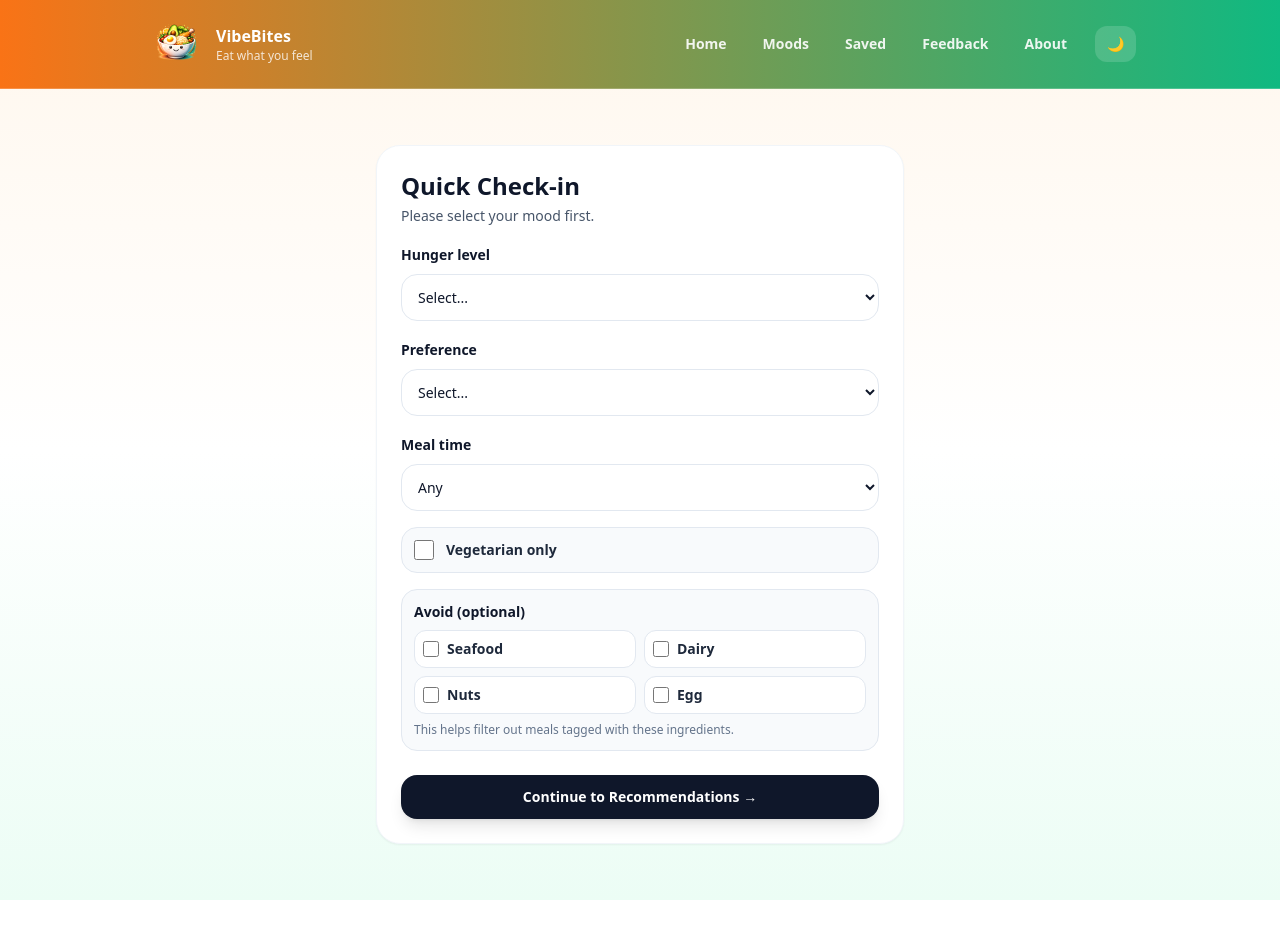
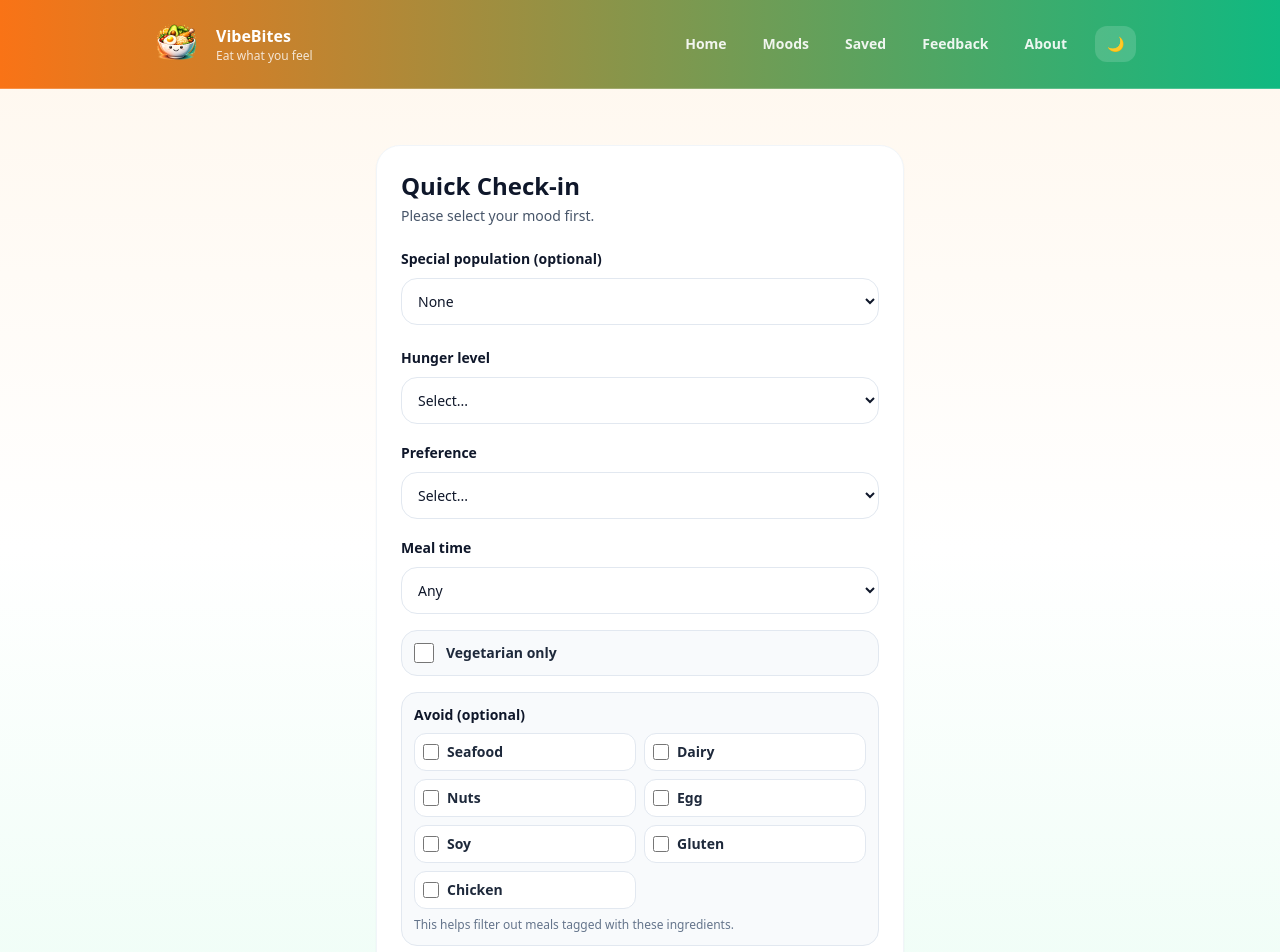
Before and after one commit to ZACERONEEE/vibebites, a React (Create React App) app in the folder frontend/: page /questions in a window 1280 px wide. Shown: the top 952 px of the page. Before the commit the page ends 900 px from the top, so only its background shows below. Built offline with nearby package versions, Linux system fonts and the light colour scheme.

Commit message:
Update frontend UI and logic

```diff
--- a/frontend/src/components/DisclaimerBox.jsx
+++ b/frontend/src/components/DisclaimerBox.jsx
@@ -1,18 +1,48 @@
+import { useState } from "react";
+
 export default function DisclaimerBox() {
+  const [open, setOpen] = useState(false);
+
   return (
-    <div
-      className="rounded-2xl border border-amber-200 bg-amber-50 p-4 text-sm text-amber-900
-                 dark:border-amber-500/30 dark:bg-amber-950/30 dark:text-amber-100"
-      role="note"
-      aria-label="Disclaimer"
-    >
-      <div className="font-extrabold">Important notice</div>
-      <div className="mt-1 leading-relaxed">
-        VibeBites provides general food suggestions based on your selections. It does not
-        provide medical advice, nutritional prescriptions, or mental health diagnosis/treatment.
-        Please consider allergies, existing conditions, and personal dietary needs. If you have
-        concerns, consult a qualified professional.
-      </div>
+    <div className="rounded-2xl border border-yellow-300 bg-yellow-50 p-4 text-sm text-yellow-900 dark:border-yellow-700 dark:bg-yellow-900/30 dark:text-yellow-100">
+      <p className="font-bold mb-1">Important Disclaimer</p>
+
+      <p className="mb-2">
+        VibeBites provides general food suggestions only and does not offer
+        medical, nutritional, or therapeutic advice.
+      </p>
+
+      {open && (
+        <div className="space-y-2">
+          <p>
+            This system is intended for <strong>general users only</strong>.
+            Individuals with medical conditions, diagnosed illnesses, food-related
+            disorders, or special populations such as
+            <strong> pregnant or lactating/breastfeeding individuals </strong>
+            should consult a qualified healthcare professional before making
+            dietary decisions.
+          </p>
+
+          <p>
+            Suggested foods may contain or come into contact with allergens such
+            as <strong>seafood, dairy, nuts, eggs, soy, gluten</strong>, and other
+            food allergens. Users with allergies or sensitivities should carefully
+            review ingredients and consider their personal health conditions.
+          </p>
+
+          <p>
+            All recommendations are for informational purposes only and should
+            not replace professional consultation.
+          </p>
+        </div>
+      )}
+
+      <button
+        onClick={() => setOpen(!open)}
+        className="mt-2 text-xs font-bold underline underline-offset-2 hover:opacity-80"
+      >
+        {open ? "Read less ▲" : "Read more ▼"}
+      </button>
     </div>
   );
 }
--- a/frontend/src/pages/PreMoodQuestions.jsx
+++ b/frontend/src/pages/PreMoodQuestions.jsx
@@ -6,13 +6,15 @@ const ALLERGENS = [
   { key: "dairy", label: "Dairy" },
   { key: "nuts", label: "Nuts" },
   { key: "egg", label: "Egg" },
+  { key: "soy", label: "Soy" },
+  { key: "gluten", label: "Gluten" },
+  { key: "chicken", label: "Chicken" },
 ];
 
 export default function PreMoodQuestions() {
   const navigate = useNavigate();
   const location = useLocation();
 
-  // ✅ mood comes from MoodSelection now
   const mood = location.state?.mood;
 
   const [answers, setAnswers] = useState({
@@ -21,6 +23,7 @@ export default function PreMoodQuestions() {
     vegetarianOnly: false,
     mealTime: "",
     avoid: [],
+    specialPopulation: "none", // none | pregnant | lactating
   });
 
   const toggleAvoid = (key) => {
@@ -45,7 +48,6 @@ export default function PreMoodQuestions() {
       return;
     }
 
-    // ✅ go straight to Suggestions now
     navigate("/suggestions", {
       state: {
         mood,
@@ -54,9 +56,14 @@ export default function PreMoodQuestions() {
         vegetarianOnly: answers.vegetarianOnly,
         mealTime: answers.mealTime,
         avoid: answers.avoid,
+        specialPopulation: answers.specialPopulation,
       },
     });
   };
+
+  const showSpecialWarning =
+    answers.specialPopulation === "pregnant" ||
+    answers.specialPopulation === "lactating";
 
   return (
     <div className="fade-in mx-auto max-w-xl space-y-6 p-6">
@@ -76,7 +83,33 @@ export default function PreMoodQuestions() {
           )}
         </p>
 
-        <div className="mt-4 space-y-4">
+        {/* Special population */}
+        <div className="mt-5">
+          <label className="text-sm font-bold dark:text-slate-200">
+            Special population (optional)
+          </label>
+          <select
+            className="mt-2 w-full rounded-2xl border border-slate-200 bg-white p-3 text-sm dark:border-slate-700 dark:bg-slate-950 dark:text-slate-100"
+            value={answers.specialPopulation}
+            onChange={(e) =>
+              setAnswers((p) => ({ ...p, specialPopulation: e.target.value }))
+            }
+          >
+            <option value="none">None</option>
+            <option value="pregnant">Pregnant</option>
+            <option value="lactating">Lactating / Breastfeeding</option>
+          </select>
+
+          {showSpecialWarning && (
+            <div className="mt-3 rounded-2xl border border-yellow-300 bg-yellow-50 p-3 text-xs font-semibold text-yellow-900 dark:border-yellow-700 dark:bg-yellow-900/30 dark:text-yellow-100">
+              ⚠️ Reminder: This system provides general recommendations only.
+              For pregnant/lactating individuals, consult a qualified health
+              professional for personalized dietary guidance.
+            </div>
+          )}
+        </div>
+
+        <div className="mt-5 space-y-4">
           <div>
             <label className="text-sm font-bold dark:text-slate-200">
               Hunger level
@@ -143,6 +176,7 @@ export default function PreMoodQuestions() {
             Vegetarian only
           </label>
 
+          {/* Avoid allergens */}
           <div className="rounded-2xl border border-slate-200 bg-slate-50 p-3 dark:border-slate-700 dark:bg-slate-950">
             <div className="text-sm font-extrabold text-slate-900 dark:text-slate-100">
               Avoid (optional)
```
Also changed, not shown: frontend/public/logo192.png (deleted), frontend/public/logo512.png (deleted).
